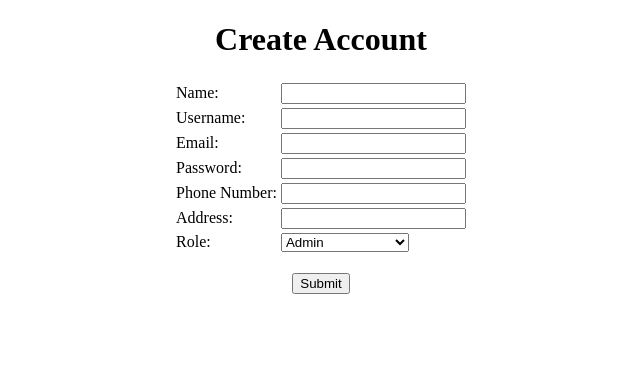
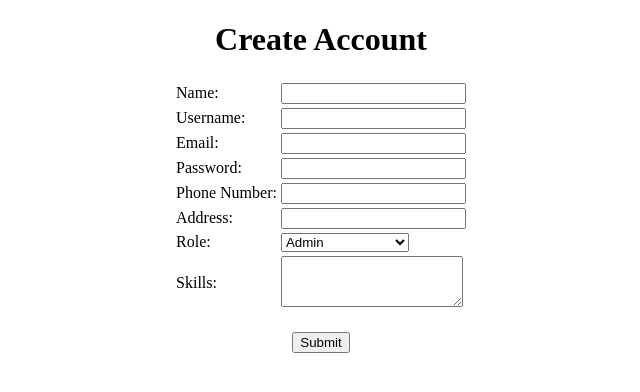
Before and after one commit to ademar-gamero/TA-Web-Application, a Django app: template templates/create_account.html in a window 1280 px wide. Shown: the top 392 px of the page, without its empty margins (319-959 px from the left). Run offline with Django 3.2, Linux system fonts and the light colour scheme; the template is opened without the code that fills it, so the values that code supplies are empty.

Commit message:
added skills to account creation

```diff
--- a/templates/create_account.html
+++ b/templates/create_account.html
@@ -43,6 +43,10 @@
                   <option value="Teacher-Assistant">Teacher Assistant</option>
                   </select></td>
             </tr>
+            <tr>
+                <td><label for="skills">Skills: </label></td>
+                <td><textarea name="description" rows="3" cols="20"></textarea></td>
+            </tr>
         </table>
         <br>
         <input type="submit" value="Submit">
```
